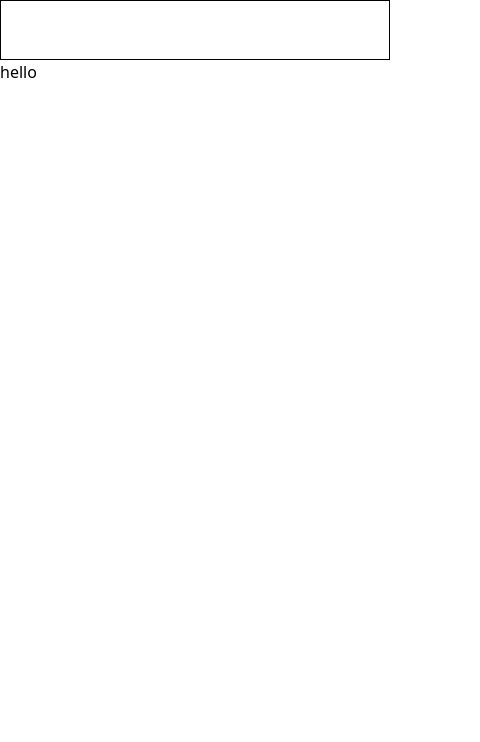
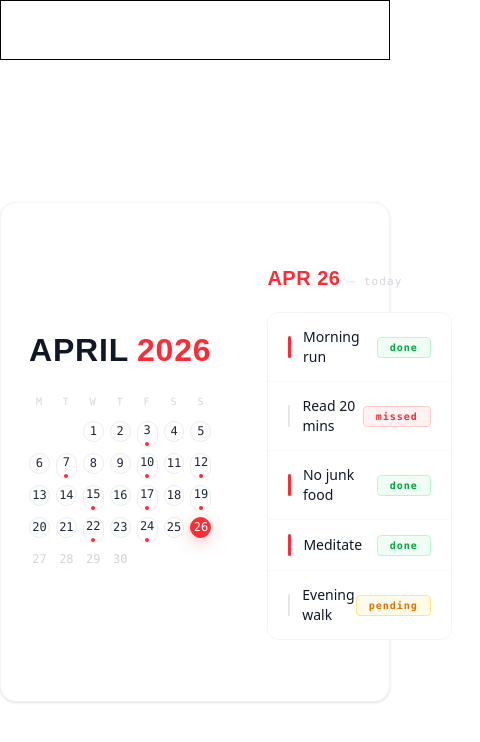
Before and after one commit to YashinSN1/HabitFlow, a React (Vite) app in the folder ClientSide/: page /app/habits in a window 390 px wide. Shown: the top 742 px of the page, 480 px wide, since content can reach past the window. Built offline with nearby package versions, Linux system fonts and the light colour scheme.

Commit message:
Built the ui for the calander on desktop for the mobile its the same logic but the ui will be differnet just a slider but evevrything will be same i need more time to build this as i have exam comming

```diff
--- a/ClientSide/src/Pages/WebApp/DesktopCalander.jsx
+++ b/ClientSide/src/Pages/WebApp/DesktopCalander.jsx
@@ -1,3 +1,162 @@
+import { useState } from "react";
+
+const DAYS_LABEL = ["M", "T", "W", "T", "F", "S", "S"];
+const START_DAY = 2;
+const TOTAL_DAYS = 30;
+const TODAY = 26;
+const HAS_DOT = [3, 7, 10, 12, 15, 17, 19, 22, 24];
+
+const HABITS = [
+  { id: 1, name: "Morning run", status: "done" },
+  { id: 2, name: "Read 20 mins", status: "missed" },
+  { id: 3, name: "No junk food", status: "done" },
+  { id: 4, name: "Meditate", status: "done" },
+  { id: 5, name: "Evening walk", status: "pending" },
+];
+
+const Badge = ({ status }) => {
+  const styles = {
+    done: "bg-green-50 text-green-600 border border-green-200",
+    missed: "bg-red-50 text-red-500 border border-red-200",
+    pending: "bg-amber-50 text-amber-600 border border-amber-200",
+  };
+  return (
+    <span
+      className={`font-mono text-[10px] font-semibold tracking-widest px-3 py-0.5 rounded ${styles[status]}`}
+    >
+      {status}
+    </span>
+  );
+};
+
+const AccentBar = ({ status }) => {
+  const color = status === "done" ? "bg-red-500" : "bg-gray-200";
+  return <div className={`w-[3px] h-[22px] rounded-full ${color}`} />;
+};
+
 export function DesktopCalander() {
-  return <div>hello</div>;
+  const [selectedDay, setSelectedDay] = useState(TODAY);
+
+  const blanks = Array(START_DAY).fill(null);
+  const days = Array.from({ length: TOTAL_DAYS }, (_, i) => i + 1);
+
+  return (
+    <div className=" w-full h-fit max-w-4xl bg-white m-auto">
+      <div className="bg-white border w-full items-center min-h-[500px] flex justify-between border-gray-100 rounded-2xl shadow-sm">
+
+        <div className="p-7 w-full">
+          <div className="flex items-center justify-between mb-6">
+            <div className="flex items-baseline gap-2">
+              <span
+                className="text-[32px] leading-none font-black tracking-wide text-gray-900 uppercase"
+                style={{ fontFamily: "'Bebas Neue', sans-serif" }}
+              >
+                April
+              </span>
+              <span
+                className="text-[32px] leading-none font-black tracking-wide text-red-500 uppercase"
+                style={{ fontFamily: "'Bebas Neue', sans-serif" }}
+              >
+                2026
+              </span>
+            </div>
+          </div>
+
+          <div className="grid grid-cols-7 gap-1.5 mb-2">
+            {DAYS_LABEL.map((d, i) => (
+              <div
+                key={i}
+                className="font-mono text-[10px] text-gray-300 text-center tracking-widest py-1"
+              >
+                {d}
+              </div>
+            ))}
+          </div>
+
+          <div className="grid grid-cols-7 gap-1.5">
+            {blanks.map((_, i) => (
+              <div key={`blank-${i}`} className="aspect-square" />
+            ))}
+            {days.map((d) => {
+              const isFuture = d > TODAY;
+              const isSelected = d === selectedDay;
+              const showDot = HAS_DOT.includes(d);
+              return (
+                <button
+                  key={d}
+                  onClick={() => !isFuture && setSelectedDay(d)}
+                  disabled={isFuture}
+                  style={{
+                    borderColor:
+                      !isSelected && !isFuture ? "#ebebeb" : undefined,
+                  }}
+                  className={`
+                      aspect-square rounded-xl flex flex-col items-center justify-center border transition-all duration-150
+                      ${isFuture ? "opacity-20 cursor-default border-gray-100" : "cursor-pointer"}
+                      ${
+                        isSelected
+                          ? "bg-red-500 border-red-500 shadow-[0_4px_16px_rgba(229,62,62,0.3)]"
+                          : "bg-white hover:border-red-400 hover:bg-red-50"
+                      }
+                    `}
+                >
+                  <span
+                    className={`font-mono text-xs font-medium ${isSelected ? "text-white" : "text-gray-800"}`}
+                  >
+                    {d}
+                  </span>
+                  {showDot && !isSelected && (
+                    <span className="w-1 h-1 rounded-full bg-red-500 mt-1" />
+                  )}
+                </button>
+              );
+            })}
+          </div>
+        </div>
+
+        <div
+          className="h-px"
+          style={{
+            background:
+              "linear-gradient(90deg, transparent, rgba(229,62,62,0.4), #e53e3e, rgba(229,62,62,0.4), transparent)",
+          }}
+        />
+
+        <div className="p-7 w-full">
+          <div className="flex items-center justify-between mb-5">
+            <div className="flex items-baseline gap-2">
+              <span
+                className="text-red-500 text-xl tracking-wide font-black uppercase"
+                style={{ fontFamily: "'Bebas Neue', sans-serif" }}
+              >
+                Apr {selectedDay}
+              </span>
+              <span className="font-mono text-[11px] text-gray-300 tracking-widest">
+                {selectedDay === TODAY ? "— today" : ""}
+              </span>
+            </div>
+          </div>
+          <div className="border border-gray-100 rounded-xl overflow-hidden">
+            {HABITS.map((habit, i) => (
+              <div
+                key={habit.id}
+                className={`flex items-center justify-between px-5 py-3.5 bg-white hover:bg-gray-50 transition-colors ${
+                  i < HABITS.length - 1 ? "border-b border-gray-50" : ""
+                }`}
+              >
+                <div className="flex items-center gap-3">
+                  <AccentBar status={habit.status} />
+                  <span className="text-sm font-medium text-gray-900">
+                    {habit.name}
+                  </span>
+                </div>
+                <Badge status={habit.status} />
+              </div>
+            ))}
+          </div>
+
+        </div>
+      </div>
+    </div>
+  );
 }
```
